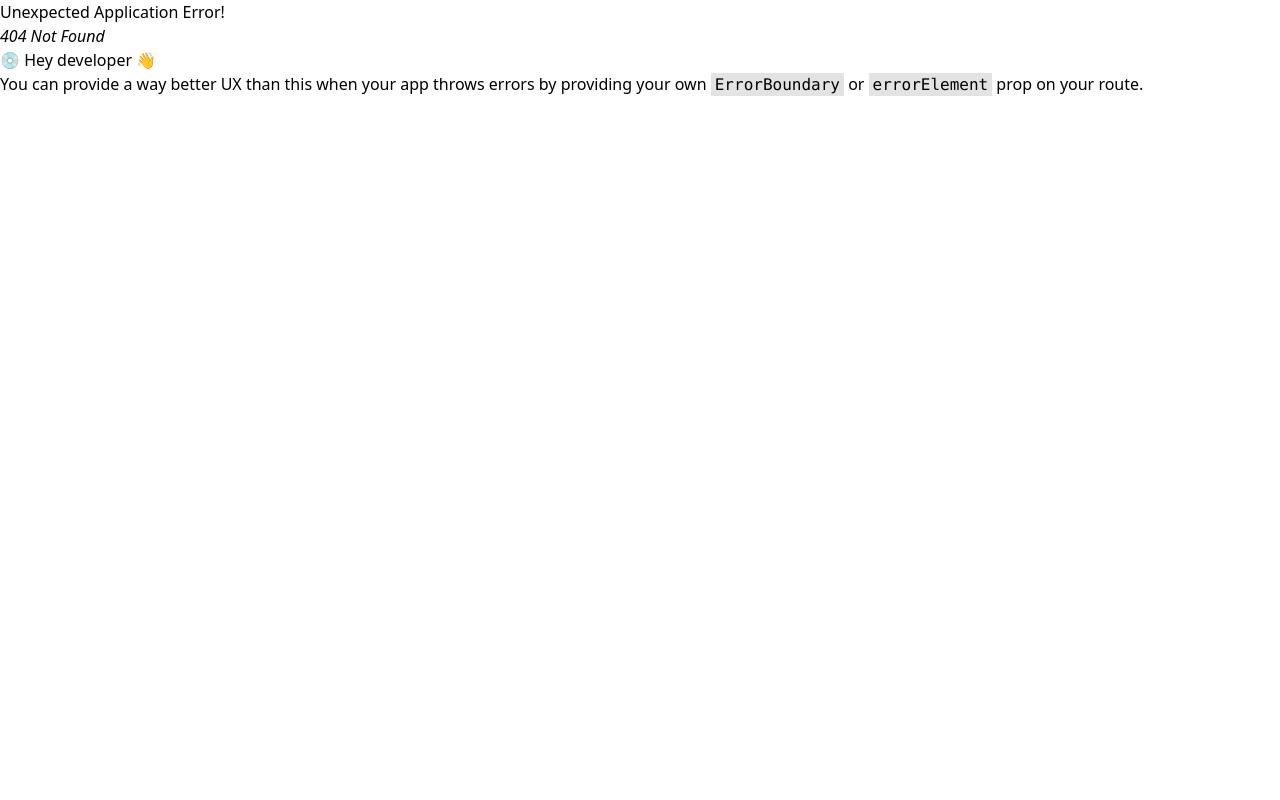
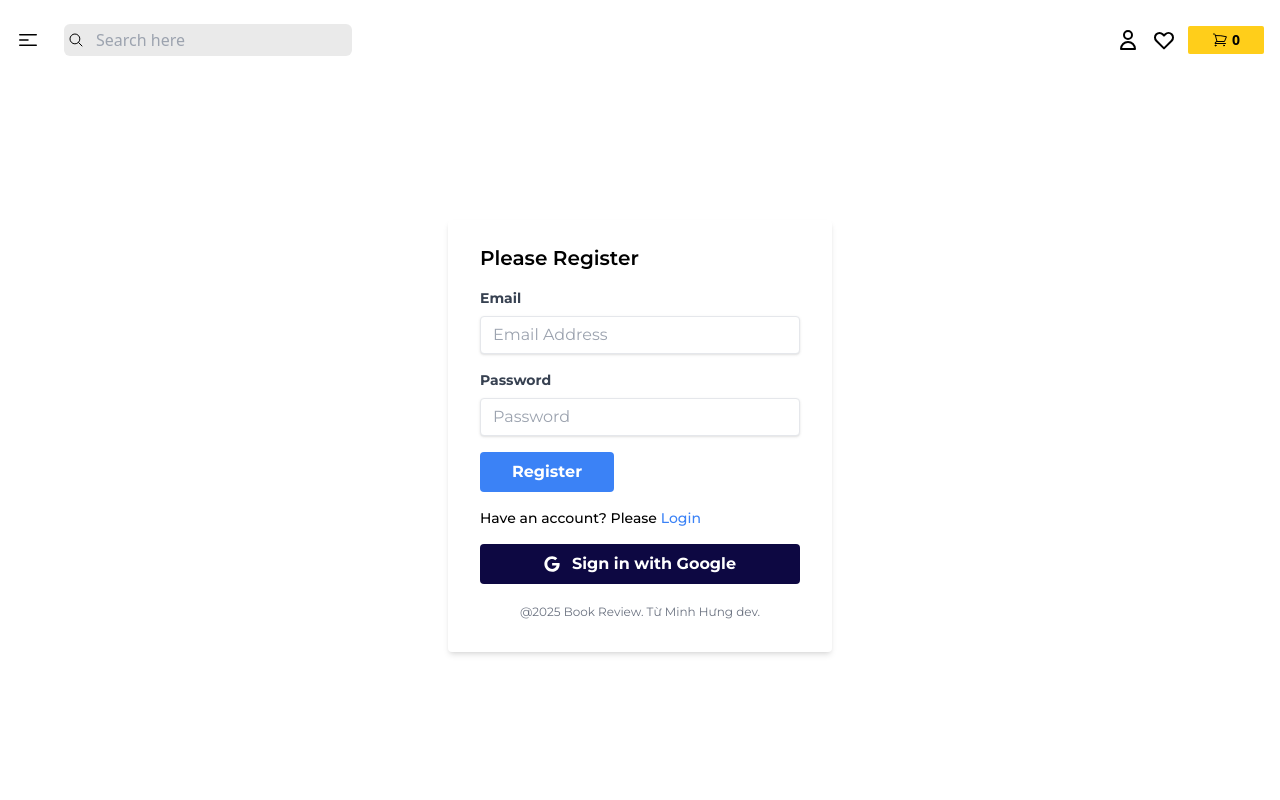
Before and after one commit to TuMinhHung0778/web-review-book, a React (Vite) app in the folder book-store-mern-project/frontend/: page /register in a window 1280 px wide. Before the commit this address had no page. Shown: the top 800 px of the page. Built offline with nearby package versions, Linux system fonts and the light colour scheme.

Commit message:
done login and register page

```diff
--- a/book-store-mern-project/frontend/package.json
+++ b/book-store-mern-project/frontend/package.json
@@ -12,6 +12,7 @@
   "dependencies": {
     "react": "^19.1.1",
     "react-dom": "^19.1.1",
+    "react-hook-form": "^7.63.0",
     "react-icons": "^5.5.0",
     "react-router-dom": "^7.9.2",
     "swiper": "^12.0.2"
--- /dev/null
+++ b/book-store-mern-project/frontend/src/components/Login.jsx
@@ -0,0 +1,92 @@
+import React, { useState } from "react";
+import { Link } from "react-router-dom";
+import { FaGoogle } from "react-icons/fa";
+import { useForm } from "react-hook-form";
+
+const Login = () => {
+  const [message, setMessage] = useState(""); // cảnh báo lỗi khi đăng nhập
+  const {
+    register,
+    handleSubmit,
+    watch,
+    formState: { errors },
+  } = useForm();
+
+  const onSubmit = (data) => console.log(data);
+
+  const handleGoogleSignIn = () => {
+
+  }
+
+  return (
+    <div className="h-[calc(100vh-120px)] flex justify-center items-center">
+      <div className="w-full max-w-sm mx-auto bg-white shadow-md rounded px-8 pt-6 pb-8 mb-4">
+        <h2 className="text-xl font-semibold mb-4">Please Login</h2>
+
+        <form onSubmit={handleSubmit(onSubmit)}>
+          <div className="mb-4">
+            <label
+              className="block text-gray-700 text-sm font-bold mb-2"
+              htmlFor="email"
+            >
+              Email
+            </label>
+            <input
+              {...register("email", { required: true })}
+              type="email"
+              name="email"
+              id="email"
+              placeholder="Email Address"
+              className="shadow appearance-none border rounded w-full py-2 px-3 leading-tight focus:outline-none focus:shadow"
+            />
+          </div>
+          <div className="mb-4">
+            <label
+              className="block text-gray-700 text-sm font-bold mb-2"
+              htmlFor="password"
+            >
+              Password
+            </label>
+            <input
+              {...register("password", { required: true })}
+              type="password"
+              name="password"
+              id="password"
+              placeholder="Password"
+              className="shadow appearance-none border rounded w-full py-2 px-3 leading-tight focus:outline-none focus:shadow"
+            />
+          </div>
+          {message && (
+            <p className="text-red-500 text-xs italic mb-3">{message}</p>
+          )}
+          <div>
+            <button className="bg-blue-500 hover:bg-blue-700 text-white font-bold py-2 px-8 rounded focus:outline-none">
+              Login
+            </button>
+          </div>
+        </form>
+        <p className="align-baseline font-medium mt-4 text-sm">
+          Haven't an account? Please{" "}
+          <Link to="/register" className="text-blue-500 hover:text-blue-700">
+            Register
+          </Link>
+        </p>
+
+        {/* google sign in */}
+        <div className="mt-4">
+          <button
+          onClick={handleGoogleSignIn}
+          className="w-full flex flex-wrap gap-1 items-center justify-center bg-secondary hover:bg-blue-700 text-white font-bold py-2 px-4 rounded focus:outline-none">
+            <FaGoogle className="mr-2" />
+            Sign in with Google
+          </button>
+        </div>
+
+        <p className="mt-5 text-center text-gray-500 text-xs">
+          @2025 Book Review. Từ Minh Hưng dev.
+        </p>
+      </div>
+    </div>
+  );
+};
+export default Login;
--- /dev/null
+++ b/book-store-mern-project/frontend/src/components/Register.jsx
@@ -0,0 +1,90 @@
+import React, { useState } from "react";
+import { Link } from "react-router-dom";
+import { FaGoogle } from "react-icons/fa";
+import { useForm } from "react-hook-form";
+
+const Register = () => {
+  const [message, setMessage] = useState(""); // cảnh báo lỗi khi đăng nhập
+  const {
+    register,
+    handleSubmit,
+    watch,
+    formState: { errors },
+  } = useForm();
+
+  const onSubmit = (data) => console.log(data);
+
+  const handleGoogleSignIn = () => {};
+  return (
+    <div className="h-[calc(100vh-120px)] flex justify-center items-center">
+      <div className="w-full max-w-sm mx-auto bg-white shadow-md rounded px-8 pt-6 pb-8 mb-4">
+        <h2 className="text-xl font-semibold mb-4">Please Register</h2>
+
+        <form onSubmit={handleSubmit(onSubmit)}>
+          <div className="mb-4">
+            <label
+              className="block text-gray-700 text-sm font-bold mb-2"
+              htmlFor="email"
+            >
+              Email
+            </label>
+            <input
+              {...register("email", { required: true })}
+              type="email"
+              name="email"
+              id="email"
+              placeholder="Email Address"
+              className="shadow appearance-none border rounded w-full py-2 px-3 leading-tight focus:outline-none focus:shadow"
+            />
+          </div>
+          <div className="mb-4">
+            <label
+              className="block text-gray-700 text-sm font-bold mb-2"
+              htmlFor="password"
+            >
+              Password
+            </label>
+            <input
+              {...register("password", { required: true })}
+              type="password"
+              name="password"
+              id="password"
+              placeholder="Password"
+              className="shadow appearance-none border rounded w-full py-2 px-3 leading-tight focus:outline-none focus:shadow"
+            />
+          </div>
+          {message && (
+            <p className="text-red-500 text-xs italic mb-3">{message}</p>
+          )}
+          <div>
+            <button className="bg-blue-500 hover:bg-blue-700 text-white font-bold py-2 px-8 rounded focus:outline-none">
+              Register
+            </button>
+          </div>
+        </form>
+        <p className="align-baseline font-medium mt-4 text-sm">
+          Have an account? Please{" "}
+          <Link to="/login" className="text-blue-500 hover:text-blue-700">
+            Login
+          </Link>
+        </p>
+
+        {/* google sign in */}
+        <div className="mt-4">
+          <button
+            onClick={handleGoogleSignIn}
+            className="w-full flex flex-wrap gap-1 items-center justify-center bg-secondary hover:bg-blue-700 text-white font-bold py-2 px-4 rounded focus:outline-none"
+          >
+            <FaGoogle className="mr-2" />
+            Sign in with Google
+          </button>
+        </div>
+
+        <p className="mt-5 text-center text-gray-500 text-xs">
+          @2025 Book Review. Từ Minh Hưng dev.
+        </p>
+      </div>
+    </div>
+  );
+};
+export default Register;
```
Also changed, not shown: book-store-mern-project/frontend/src/routers/router.jsx (+10 -0 lines), 1 other file (tests, documents, lock files or other folders).
